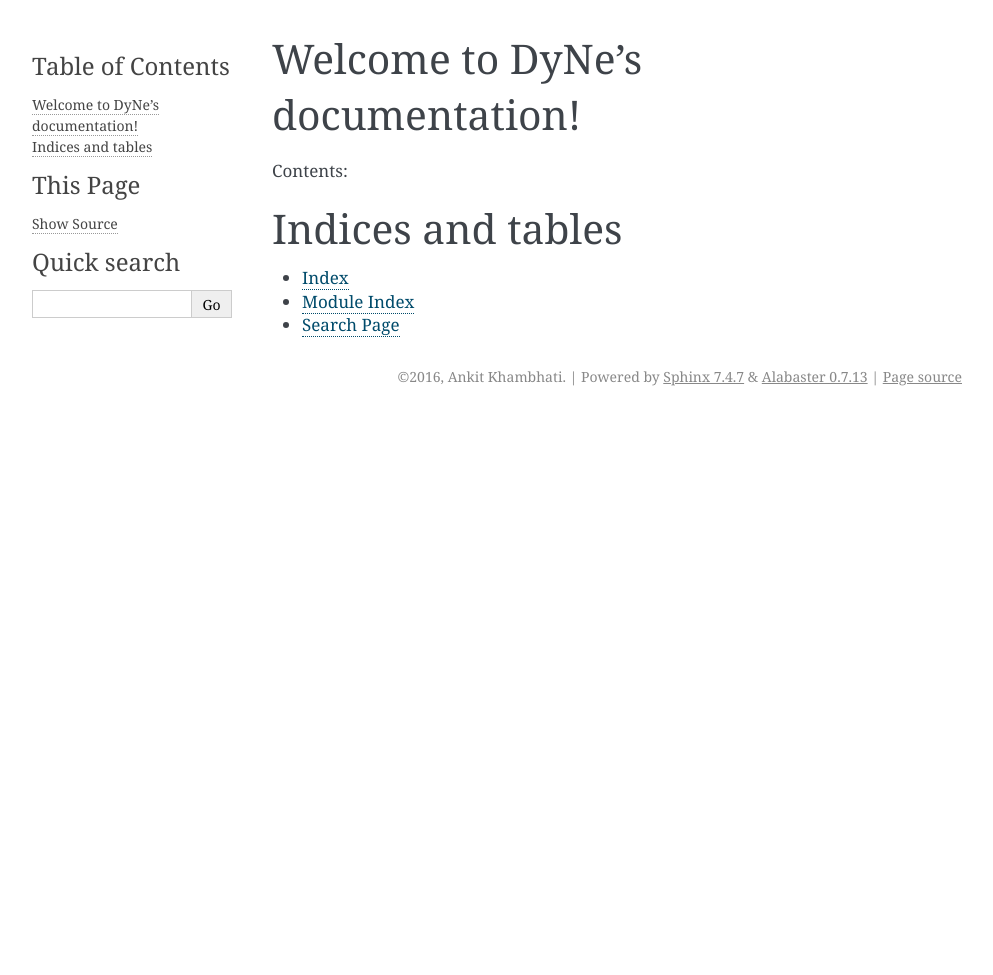
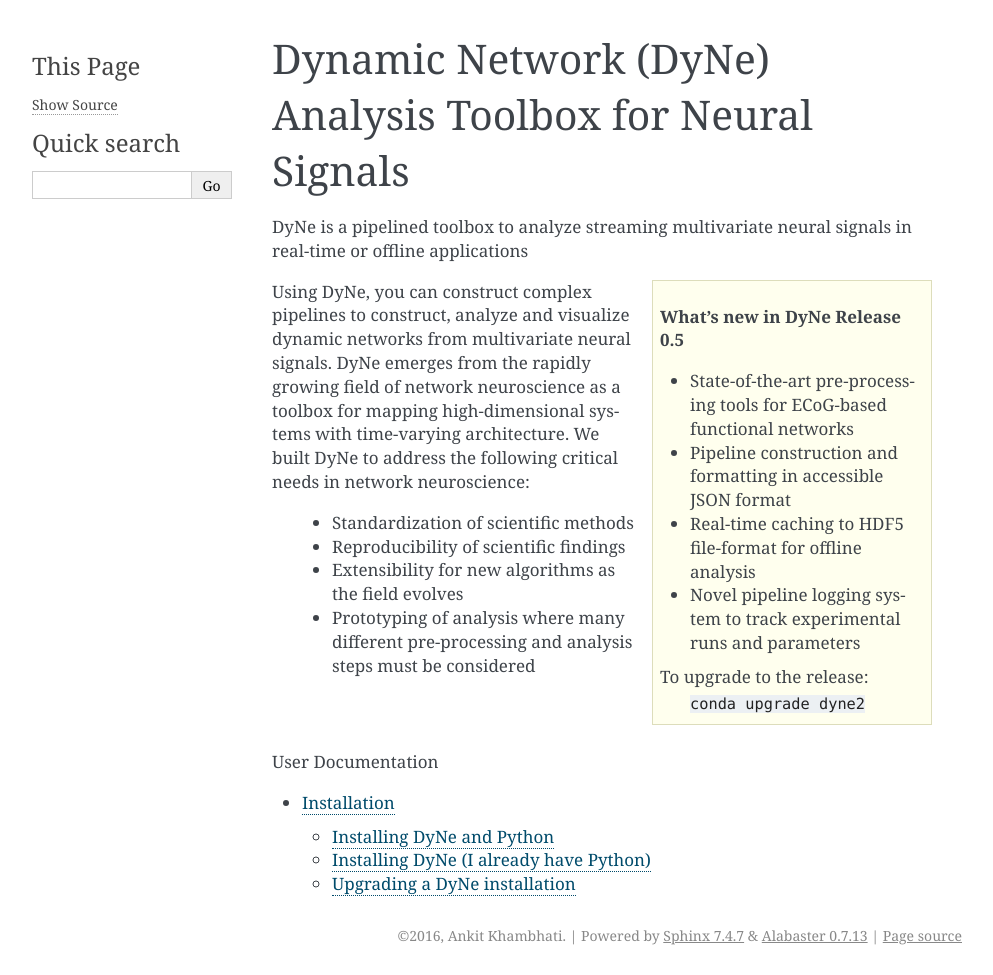
Before and after one commit to akhambhati/dyne, a Sphinx documentation site: the page built from docs/source/index.rst, in a window 1280 px wide. Shown: the whole page, without its empty margins (148-1141 px from the left). Built offline with Sphinx 7.4.7, drawn with Linux system fonts in a browser that asks for light colours; before the commit the page ends 900 px from its top, so only the background shows below that.

Commit message:
Updated rtd

```diff
--- a/docs/source/index.rst
+++ b/docs/source/index.rst
@@ -1,21 +1,37 @@
-.. DyNe documentation master file, created by
-   sphinx-quickstart on Thu Mar 10 16:15:03 2016.
-   You can adapt this file completely to your liking, but it should at least
-   contain the root `toctree` directive.
+.. _landing:
 
-Welcome to DyNe's documentation!
-================================
+==========================================================
+Dynamic Network (DyNe) Analysis Toolbox for Neural Signals
+==========================================================
 
-Contents:
+DyNe is a pipelined toolbox to analyze streaming multivariate neural signals
+in real-time or offline applications
+
+.. sidebar:: What's new in DyNe
+    **Release 0.5**
+
+    - State-of-the-art pre-processing tools for ECoG-based functional networks
+    - Pipeline construction and formatting in accessible JSON format
+    - Real-time caching to HDF5 file-format for offline analysis
+    - Novel pipeline logging system to track experimental runs and parameters
+
+    To upgrade to the release:
+        ``conda upgrade dyne2``
+
+Using DyNe, you can construct complex pipelines to construct, analyze and
+visualize dynamic networks from multivariate neural signals. DyNe emerges from
+the rapidly growing field of network neuroscience as a toolbox for mapping
+high-dimensional systems with time-varying architecture. We built DyNe to
+address the following critical needs in network neuroscience:
+
+    - Standardization of scientific methods
+    - Reproducibility of scientific findings
+    - Extensibility for new algorithms as the field evolves
+    - Prototyping of analysis where many different pre-processing and analysis
+      steps must be considered
 
 .. toctree::
-   :maxdepth: 2
+    :maxdepth: 2
+    :caption: User Documentation
 
-
-
-Indices and tables
-==================
-
-* :ref:`genindex`
-* :ref:`modindex`
-* :ref:`search`
+    install
--- /dev/null
+++ b/docs/source/install.rst
@@ -0,0 +1,76 @@
+.. _install:
+
+============
+Installation
+============
+
+This section explains how to install DyNe.
+
+Python is prerequisite for running DyNe. To install DyNe, please select one of
+the following scenarios:
+
+    - :ref:`Installing DyNe and Python <new-to-python-and-dyne>`
+    - :ref:`Installing DyNe (I already have Python) <existing-python-new-dyne>`
+    - :ref:`Upgrading a DyNe installation <upgrading>`
+
+.. note::
+
+     All installation commands should be run in a Terminal (for Mac and Linux).
+     DyNe has not yet been tested on Windows.
+
+
+.. _new-to-python-and-dyne:
+
+Installing DyNe and Python
+--------------------------
+
+For new and experienced users, we **highly recommend** `installing Anaconda
+<https://www.continuum.io/downloads>`_. Anaconda conveniently
+installs Python and other commonly used packages for scientific computing and
+data science. Follow Anaconda's instructions for
+downloading and installing the Python 2.7 version.
+
+Once Anaconda is installed,
+proceed to the :ref:`next steps <existing-python-new-dyne>` for installing DyNe.
+
+
+.. _existing-python-new-dyne:
+
+Installing DyNe (I already have Python)
+---------------------------------------
+
+.. important::
+
+    **Prerequisite: DyNe installation requires Python 2.7**
+
+Using Anaconda and conda
+^^^^^^^^^^^^^^^^^^^^^^^^
+
+If Anaconda is installed, run the following command in the Terminal
+(Mac/Linux) or CommandPrompt (Windows) to install Jupyter::
+
+    conda install dyne2
+
+.. note::
+
+    Some of DyNe's dependencies may require compilation,
+    in which case you would need the ability to compile Python C-extensions.
+    This means a C compiler and the Python headers.
+    On Debian-based systems (e.g. Ubuntu), you can get this with::
+
+        apt-get install build-essential python-dev
+
+    And on Fedora-based systems (e.g. Red Hat, CentOS)::
+
+        yum groupinstall 'Development Tools'
+        yum install python-devel
+
+
+.. _upgrading:
+
+Upgrading a DyNe installation
+-----------------------------
+
+**If using Anaconda**::
+
+    conda update dyne2
```
Also changed, not shown: .binstar.yml (deleted).
